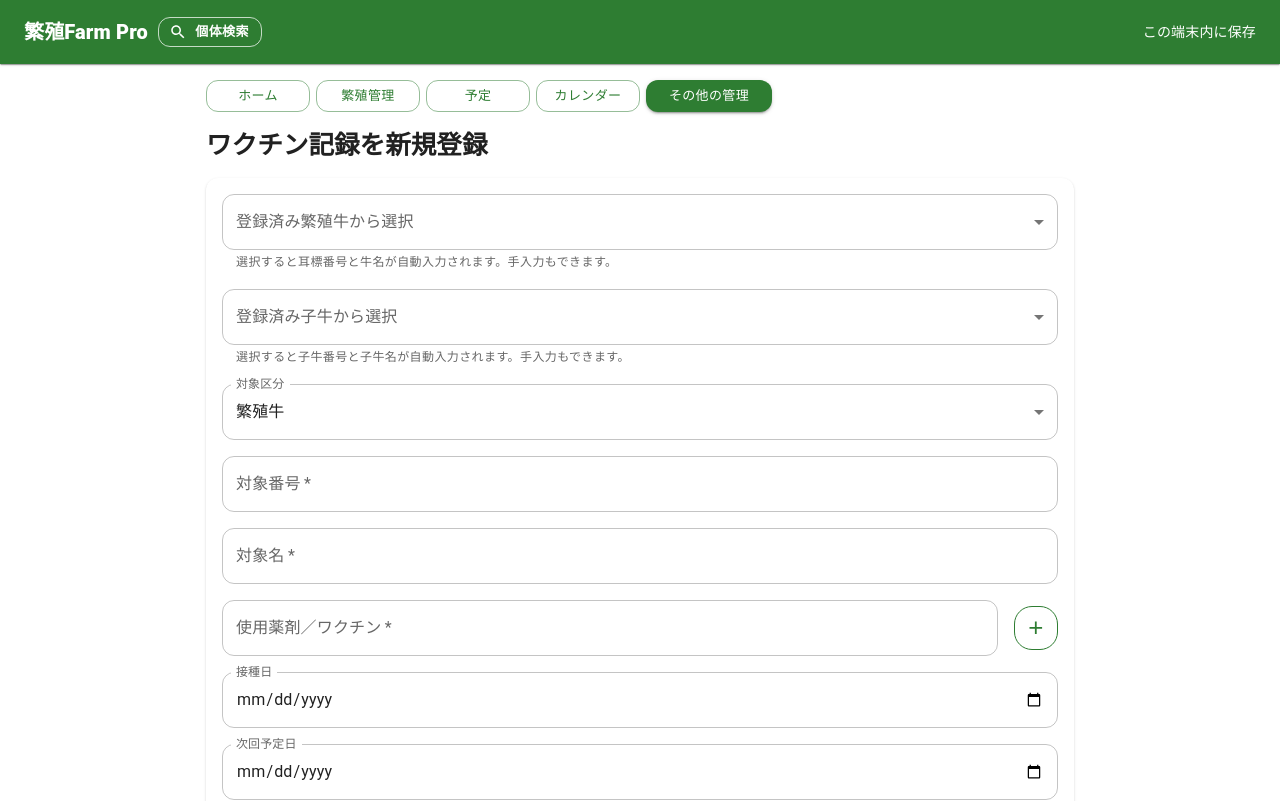
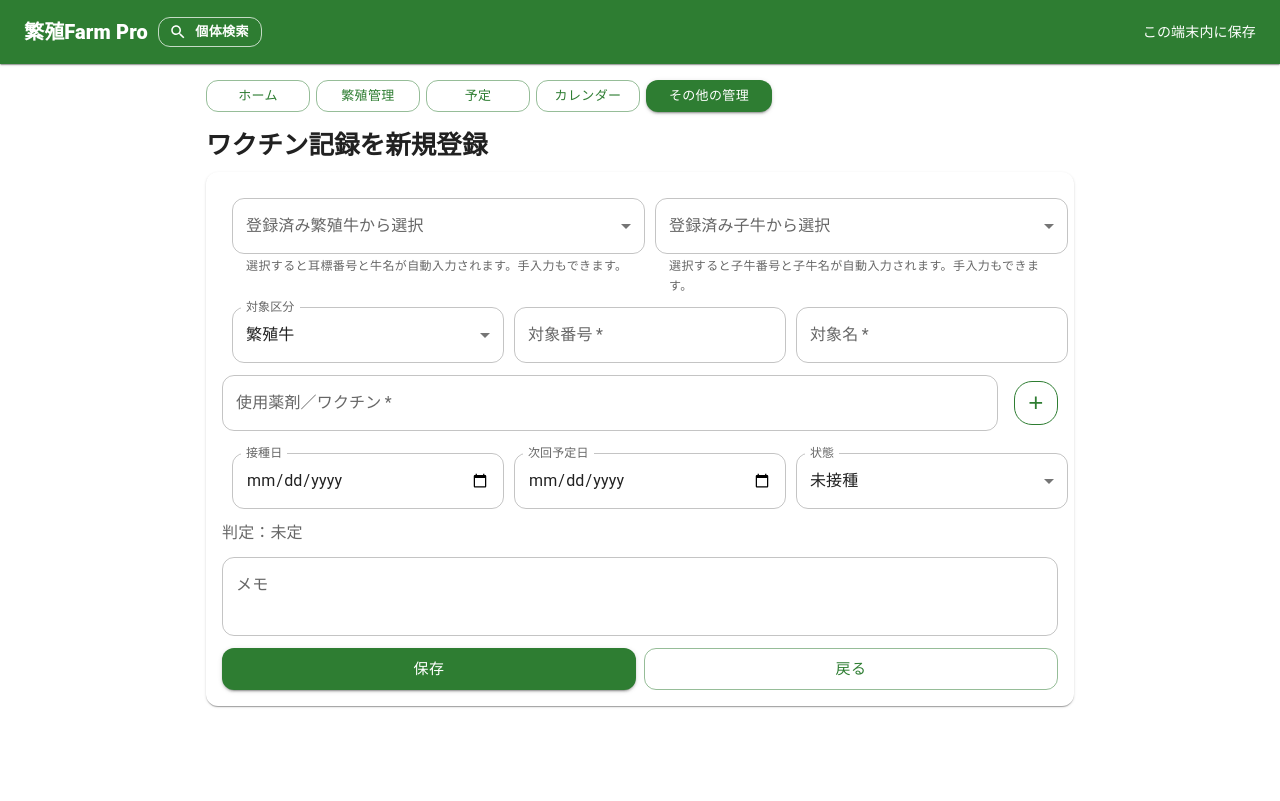
Before and after one commit to farmpro-iwate/FarmPro, a React (Vite) app in the folder client/: page /vaccines/new in a window 1280 px wide. Shown: the top 801 px of the page. Built offline with nearby package versions, Linux system fonts and the light colour scheme.

Commit message:
Compact vaccine form layout

```diff
--- a/client/src/pages/VaccineForm.tsx
+++ b/client/src/pages/VaccineForm.tsx
@@ -1,6 +1,6 @@
 import { useEffect, useState } from 'react';
 import { useNavigate, useParams, useSearchParams, Link as RouterLink } from 'react-router-dom';
-import { Button, Card, CardContent, MenuItem, Stack, TextField, Typography } from '@mui/material';
+import { Button, Card, CardContent, Grid, MenuItem, Stack, TextField, Typography } from '@mui/material';
 import { VaccineInput } from '../types/vaccine';
 import { createVaccine, getVaccine, updateVaccine } from '../services/vaccineApi';
 import { daysUntil, judgeVaccineDue } from '../utils/vaccine';
@@ -86,23 +86,24 @@ export function VaccineForm({ mode }: Props) {
   const label = judgeVaccineDue(form.status, form.nextDueDate);
 
   return (
-    <Stack spacing={2}>
+    <Stack spacing={1.25}>
       <Typography variant="h5" fontWeight={800}>{mode === 'create' ? 'ワクチン記録を新規登録' : 'ワクチン記録を編集'}</Typography>
       <Card>
-        <CardContent>
-          <Stack spacing={2}>
+        <CardContent sx={{ p: { xs: 1.5, sm: 2 }, '&:last-child': { pb: { xs: 1.5, sm: 2 } } }}>
+          <Stack spacing={1.5}>
             {openedFromAnimal ? (
               <Card variant="outlined">
-                <CardContent>
-                  <Stack spacing={0.5}>
-                    <Typography fontWeight={900}>対象個体</Typography>
-                    <Typography variant="h6" fontWeight={900}>{form.targetName}</Typography>
-                    <Typography color="text.secondary">耳標番号：{form.targetNumber}</Typography>
-                  </Stack>
+                <CardContent sx={{ py: 1.25, px: 1.5, '&:last-child': { pb: 1.25 } }}>
+                  <Grid container spacing={1} alignItems="center">
+                    <Grid item xs={12} sm={3}><Typography fontWeight={900}>対象個体</Typography></Grid>
+                    <Grid item xs={7} sm={5}><Typography variant="h6" fontWeight={900}>{form.targetName}</Typography></Grid>
+                    <Grid item xs={5} sm={4}><Typography color="text.secondary">耳標番号：{form.targetNumber}</Typography></Grid>
+                  </Grid>
                 </CardContent>
               </Card>
             ) : (
-              <>
+              <Grid container spacing={1.25}>
+                <Grid item xs={12} sm={6}>
                   <CattlePicker
                     label="登録済み繁殖牛から選択"
                     onSelect={(cattle) => {
@@ -114,7 +115,8 @@ export function VaccineForm({ mode }: Props) {
                       }));
                     }}
                   />
-
+                </Grid>
+                <Grid item xs={12} sm={6}>
                   <CalfPicker
                     label="登録済み子牛から選択"
                     onSelect={(calf) => {
@@ -126,15 +128,16 @@ export function VaccineForm({ mode }: Props) {
                       }));
                     }}
                   />
-
+                </Grid>
+                <Grid item xs={12} sm={4}>
                   <TextField label="対象区分" select value={form.targetType} onChange={(e) => setValue('targetType', e.target.value)} fullWidth>
                     <MenuItem value="成牛">繁殖牛</MenuItem>
                     <MenuItem value="子牛">子牛</MenuItem>
                   </TextField>
-
-                <TextField label="対象番号" value={form.targetNumber} onChange={(e) => setValue('targetNumber', e.target.value)} required fullWidth />
-                <TextField label="対象名" value={form.targetName} onChange={(e) => setValue('targetName', e.target.value)} required fullWidth />
-              </>
+                </Grid>
+                <Grid item xs={12} sm={4}><TextField label="対象番号" value={form.targetNumber} onChange={(e) => setValue('targetNumber', e.target.value)} required fullWidth /></Grid>
+                <Grid item xs={12} sm={4}><TextField label="対象名" value={form.targetName} onChange={(e) => setValue('targetName', e.target.value)} required fullWidth /></Grid>
+              </Grid>
             )}
 
             <MedicineSearchField
@@ -142,16 +145,20 @@ export function VaccineForm({ mode }: Props) {
               onChange={(value) => setValue('vaccineName', value)}
               required
             />
-            <TextField label="接種日" type="date" value={form.vaccinationDate} onChange={(e) => setValue('vaccinationDate', e.target.value)} InputLabelProps={{ shrink: true }} fullWidth />
-            <TextField label="次回予定日" type="date" value={form.nextDueDate} onChange={(e) => setValue('nextDueDate', e.target.value)} InputLabelProps={{ shrink: true }} fullWidth />
 
+            <Grid container spacing={1.25}>
+              <Grid item xs={12} sm={4}><TextField label="接種日" type="date" value={form.vaccinationDate} onChange={(e) => setValue('vaccinationDate', e.target.value)} InputLabelProps={{ shrink: true }} fullWidth /></Grid>
+              <Grid item xs={12} sm={4}><TextField label="次回予定日" type="date" value={form.nextDueDate} onChange={(e) => setValue('nextDueDate', e.target.value)} InputLabelProps={{ shrink: true }} fullWidth /></Grid>
+              <Grid item xs={12} sm={4}>
                 <TextField label="状態" select value={form.status} onChange={(e) => setValue('status', e.target.value)} fullWidth>
                   <MenuItem value="未接種">未接種</MenuItem>
                   <MenuItem value="接種済み">接種済み</MenuItem>
                 </TextField>
+              </Grid>
+            </Grid>
 
             <Typography color="text.secondary">判定：{label}{form.nextDueDate ? ` / あと${daysUntil(form.nextDueDate)}日` : ''}</Typography>
-            <TextField label="メモ" value={form.note} onChange={(e) => setValue('note', e.target.value)} multiline minRows={3} fullWidth />
+            <TextField label="メモ" value={form.note} onChange={(e) => setValue('note', e.target.value)} multiline minRows={2} fullWidth />
 
             <Stack direction={{ xs: 'column', sm: 'row' }} spacing={1}>
               <Button variant="contained" size="large" onClick={handleSubmit} fullWidth>保存</Button>
```
Lines whose indentation alone changed are shown as unchanged.
